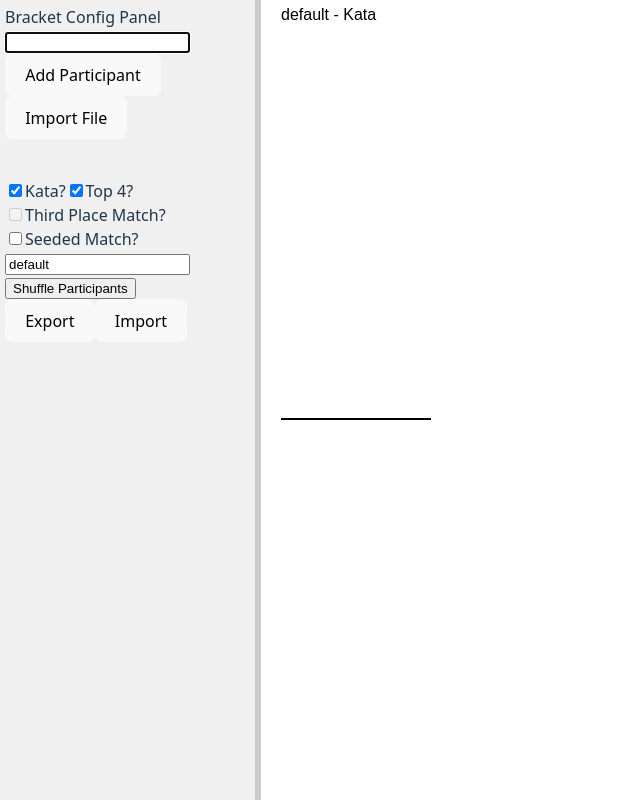
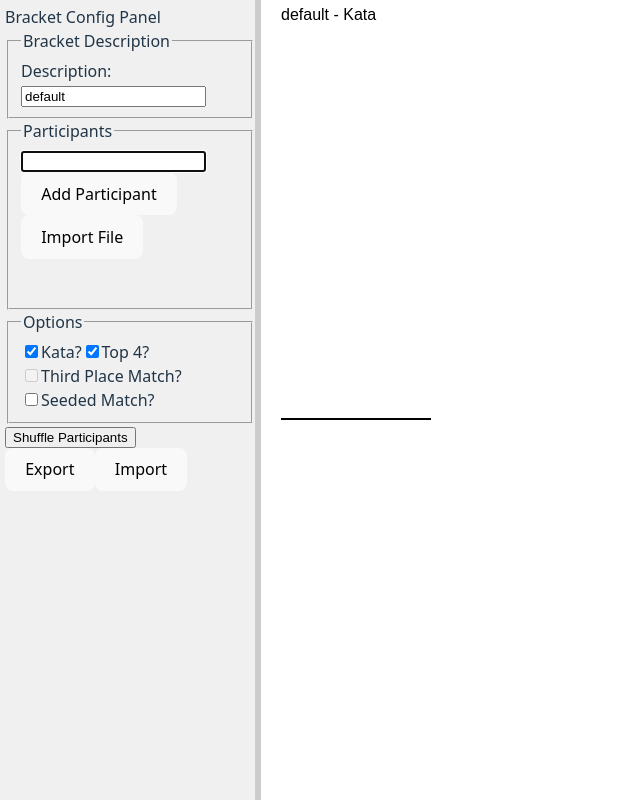
Before and after one commit to nikojo/Brackets, a React (Vite) app: page / in a window 1280 px wide. Shown: the whole page, without its empty margins (0-640 px from the left). Built offline with nearby package versions, Linux system fonts and the light colour scheme.

Commit message:
Clean up config panel a bit

```diff
--- a/src/BracketConfigPanel.tsx
+++ b/src/BracketConfigPanel.tsx
@@ -12,11 +12,20 @@ export default function BracketConfigPanel() {
     return (
         <div className="bracket-config-panel">
             Bracket Config Panel
-            <InputParticipants />
-            <KataKumite />
-            <ThirdPlace />
-            <Seeded />
-            <Description />
+            <fieldset>
+                <legend>Bracket Description</legend>
+                <Description />
+            </fieldset>
+            <fieldset>
+                <legend>Participants</legend>
+                <InputParticipants />
+            </fieldset>
+            <fieldset>
+                <legend>Options</legend>
+                <KataKumite />
+                <ThirdPlace />
+                <Seeded />
+            </fieldset>
             <Shuffle />
             <ImportExportButtons store={bpstore} />
         </div>
--- a/src/components/description.tsx
+++ b/src/components/description.tsx
@@ -11,7 +11,9 @@ const Description = observer(() => {
 
     return (
         <div>
-             <input type="text"
+            <label htmlFor="description">Description:</label>
+            <br />
+            <input type="text" id="description"
             value={bpstore.description}
             onChange={(e) => setDescription(e.target.value)}
              />
```
